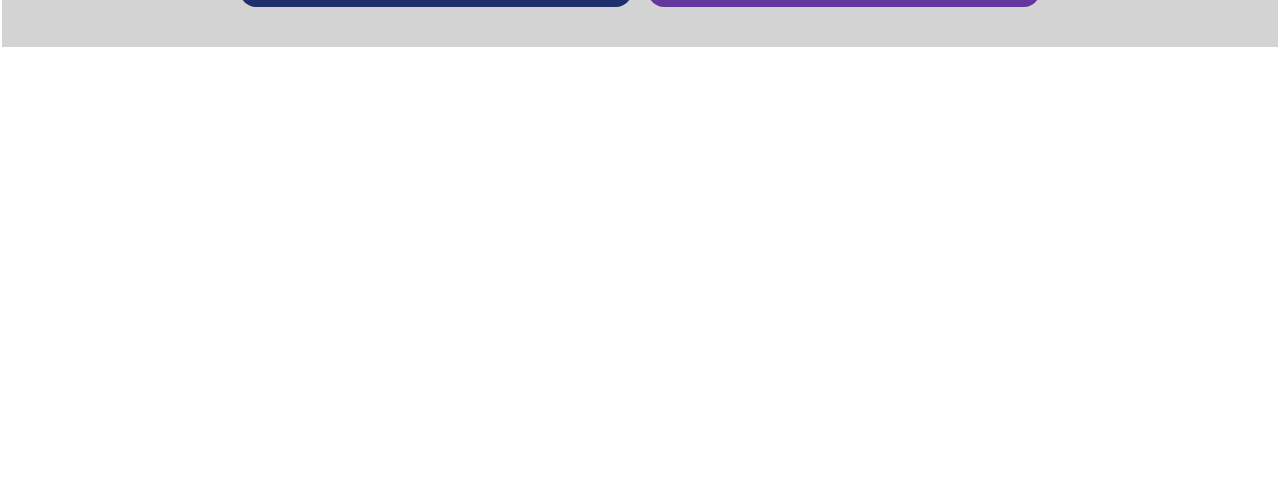
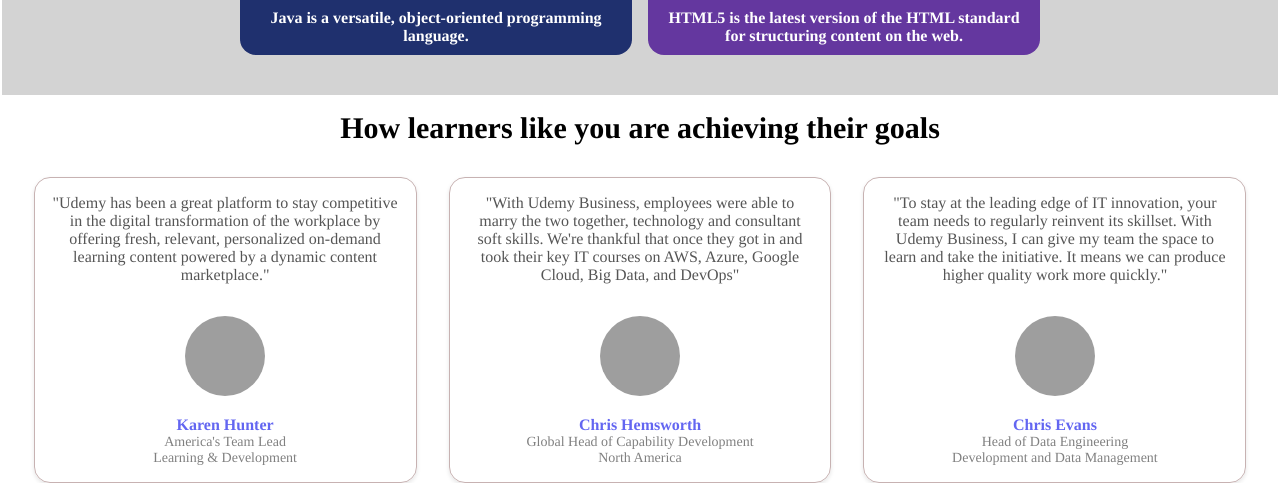
Before and after one commit to Anurag1778/stydywithanurag, a plain HTML site: page index.html in a window 1280 px wide. Shown: the part 1484-1967 px from the top of the page. Before the commit the page ends 1531 px from the top, so only its background shows below. Drawn offline with Linux system fonts and the light colour scheme; grey boxes are pictures that could not be loaded.

Commit message:
testimonial section completed successfully

```diff
--- a/index.html
+++ b/index.html
@@ -100,7 +100,7 @@
       <div class="feature-content">
         <div class="main-info">
           <h2 class="main-title">Our competitive advantage</h2>
-          <p class="main-description " >
+          <p class="main-description">
             Choose from over 210,000 online video courses with new additions
             published every month
           </p>
@@ -108,7 +108,7 @@
         <div class="feature-grid">
           <div class="feature-card">
             <div class="icons-container">
-              <img src="./images/react.svg" alt="">
+              <img src="./images/react.svg" alt="" />
             </div>
             <div class="feature-info">
               <div class="feature-title">React</div>
@@ -120,43 +120,46 @@
 
           <div class="feature-card">
             <div class="icons-container">
-              <img src="./images/css3-alt.svg" alt="">
+              <img src="./images/css3-alt.svg" alt="" />
             </div>
             <div class="feature-info">
               <div class="feature-title">CSS3</div>
               <div class="feature-description">
-                CSS3 is the latest evolution of the Cascading Style Sheets language.
+                CSS3 is the latest evolution of the Cascading Style Sheets
+                language.
               </div>
             </div>
           </div>
 
           <div class="feature-card">
             <div class="icons-container">
-              <img src="./images/node.svg" alt="" class="feature-svg">
+              <img src="./images/node.svg" alt="" class="feature-svg" />
             </div>
             <div class="feature-info">
               <div class="feature-title">Node.js</div>
               <div class="feature-description">
-                Node.js is a JavaScript runtime built on Chrome's V8 JavaScript engine.
+                Node.js is a JavaScript runtime built on Chrome's V8 JavaScript
+                engine.
               </div>
             </div>
           </div>
 
           <div class="feature-card">
             <div class="icons-container">
-              <img src="./images/js.svg" alt="" class="feature-svg">
+              <img src="./images/js.svg" alt="" class="feature-svg" />
             </div>
             <div class="feature-info">
               <div class="feature-title">JavaScript</div>
               <div class="feature-description">
-                JavaScript is a programming language that enables interactive web pages.
+                JavaScript is a programming language that enables interactive
+                web pages.
               </div>
             </div>
           </div>
 
           <div class="feature-card">
             <div class="icons-container">
-              <img src="./images/java.svg" alt="" class="feature-svg">
+              <img src="./images/java.svg" alt="" class="feature-svg" />
             </div>
             <div class="feature-info">
               <div class="feature-title">Java</div>
@@ -168,18 +171,99 @@
 
           <div class="feature-card">
             <div class="icons-container">
-              <img src="./images/html5.svg" alt="">
+              <img src="./images/html5.svg" alt="" />
             </div>
             <div class="feature-info">
               <div class="feature-title">HTML5</div>
               <div class="feature-description">
-                HTML5 is the latest version of the HTML standard for structuring content on the web.
+                HTML5 is the latest version of the HTML standard for structuring
+                content on the web.
               </div>
             </div>
           </div>
-
         </div>
       </div>
     </div>
-      </body>
+
+    <div class="testimonial-container">
+      <div class="testimonial-content">
+        <h2 class="testimonial-title">
+          How learners like you are achieving their goals
+        </h2>
+
+        <div class="testimonial-grid">
+          <div class="testimonial-card">
+            <div class="testimonial-text">
+              "Udemy has been a great platform to stay competitive in the digital
+              transformation of the workplace by offering fresh, relevant,
+              personalized on-demand learning content powered by a dynamic
+              content marketplace."
+            </div>
+
+            <div class="testimonial-avatar">
+              <img
+                src="https://upload.wikimedia.org/wikipedia/commons/thumb/6/67/Photos-Tripti-Dimri-snapped-promoting-Qala-3.jpg/330px-Photos-Tripti-Dimri-snapped-promoting-Qala-3.jpg"
+                alt=""
+              />
+            </div>
+            <div class="testimonial-details">
+              <h3 class="testimonial-name">Karen Hunter</h3>
+              <p class="testimonial-desc">America's Team Lead<br />Learning & Development</p>
+            </div>
+          </div>
+
+          <div class="testimonial-card">
+            <div class="testimonial-text">
+              "With Udemy Business, employees were able to marry the two
+              together, technology and consultant soft skills. We're thankful
+              that once they got in and took their key IT courses on AWS, Azure,
+              Google Cloud, Big Data, and DevOps"
+            </div>
+
+            <div class="testimonial-avatar">
+              <img
+                src="https://upload.wikimedia.org/wikipedia/commons/thumb/e/e8/Chris_Hemsworth_by_Gage_Skidmore_2_%28cropped%29.jpg/330px-Chris_Hemsworth_by_Gage_Skidmore_2_%28cropped%29.jpg"
+                alt=""
+              />
+            </div>
+            <div class="testimonial-details">
+              <h3 class="testimonial-name">Chris Hemsworth</h3>
+              <p class="testimonial-desc">Global Head of Capability Development<br />North America</p>
+            </div>
+          </div>
+
+          <div class="testimonial-card">
+            <div class="testimonial-text">
+              "To stay at the leading edge of IT innovation, your team needs to
+              regularly reinvent its skillset. With Udemy Business, I can give
+              my team the space to learn and take the initiative. It means we
+              can produce higher quality work more quickly."
+            </div>
+
+            <div class="testimonial-avatar">
+              <img
+                src="https://upload.wikimedia.org/wikipedia/commons/thumb/8/8d/ChrisEvans2023.jpg/330px-ChrisEvans2023.jpg"
+                alt=""
+              />
+            </div>
+            <div class="testimonial-details">
+              <h3 class="testimonial-name">Chris Evans</h3>
+              <p class="testimonial-desc">
+                Head of Data Engineering<br />Development and Data Management
+              </p>
+            </div>
+          </div>
+        </div>
+      </div>
+    </div>
+
+
+
+
+
+
+
+
+
+  </body>
 </html>
--- a/style.css
+++ b/style.css
@@ -1,93 +1,79 @@
-@import url('https://fonts.googleapis.com/css2?family=Montserrat:ital,wght@0,100;0,200;0,300;1,300;1,400&family=Roboto:ital,wght@0,100;0,300;0,400;0,500;1,100;1,500&display=swap');
+@import url("https://fonts.googleapis.com/css2?family=Montserrat:ital,wght@0,100;0,200;0,300;1,300;1,400&family=Roboto:ital,wght@0,100;0,300;0,400;0,500;1,100;1,500&display=swap");
 
-
-
-*{
+* {
   margin: 0;
   padding: 0;
-    font-family: 'Robot', Times, serif;
+  font-family: "Robot", Times, serif;
   text-decoration: none;
 }
 
-
-body{
+body {
   height: 10vh;
   text-align: center;
   background-color: #ffffff;
   padding: 0.1rem;
 }
 
-.text{
-    color:#5254f8;
+.text {
+  color: #5254f8;
 }
 
-
-.header-content{
+.header-content {
   display: flex;
   max-width: 1280px;
   margin: 0 auto;
   justify-content: space-between;
   align-items: center;
   padding: 1rem;
-
 }
 
-
-.logo{
+.logo {
   display: flex;
   align-items: center;
   font-style: 2rem;
   font-weight: bold;
   text-decoration: none;
   color: #333333;
-    gap:0.625rem
-
+  gap: 0.625rem;
 }
 
-
-.logo-icon{
+.logo-icon {
   height: 5.875rem;
   width: 1.938rem;
-
 }
 
-
-
-
-.logo-text{
-    font-size:2rem;
+.logo-text {
+  font-size: 2rem;
   font-weight: bold;
 }
 
-
-.nav{
+.nav {
   display: none;
-   gap:1.5rem;
-
+  gap: 1.5rem;
 }
 
-@media screen and (min-width:768px) {
-    .nav{
+@media screen and (min-width: 768px) {
+  .nav {
     display: flex;
   }
 }
 
-.nav-link{
+.nav-link {
   color: #718096;
   font-weight: 600;
   font-size: 1.125rem;
-    transition:color 0.1s;
+  transition: color 0.1s;
 }
 
-.nav-link:hover{
-    color: #5f59F7;
+.nav-link:hover {
+  color: #5f59f7;
 }
 
-.contact-button{
+.contact-button {
   display: none;
   border: none;
   border-radius: 0.375rem;
-    background-color: #6366F1;
+  background-color: #6366f1;
   color: #ffffff;
   transition: all 0.1s;
   padding: 0.75rem 1.5rem;
@@ -95,18 +81,17 @@ body{
   font-weight: 600;
 }
 
-@media screen and (min-width:786px) {
-    .contact-button{
+@media screen and (min-width: 786px) {
+  .contact-button {
     display: block;
   }
 }
 
-
-.contact-button:hover{
+.contact-button:hover {
   background-color: #5254f8;
 }
 
-.menu-button{
+.menu-button {
   display: none;
   border: none;
   border-radius: 0.375rem;
@@ -114,80 +99,74 @@ body{
   font-size: 1rem;
   font-weight: 600;
   padding: 0.5rem 0.5rem;
-
 }
 
-@media screen and (max-width:786px) {
-    .menu-button{
+@media screen and (max-width: 786px) {
+  .menu-button {
     display: block;
-
   }
 }
 
-.menu-icon{
+.menu-icon {
   height: 1.5rem;
   width: 1.5rem;
 }
 
-
-.main-section{
+.main-section {
   width: 1280px;
   display: flex;
-    flex-direction:column;
+  flex-direction: column;
   gap: 2rem;
   padding: 0.6rem;
   align-items: center;
   margin: 0 auto;
 }
 
-.content-left{
+.content-left {
   text-align: center;
   animation: slideFromLeft 1s ease forwards;
 }
 
 @keyframes slideFromLeft {
-    0%{
+  0% {
     opacity: 0;
     transform: translate(-100%);
   }
-    100%{
+  100% {
     opacity: 1;
     transform: translate(0);
   }
-
 }
 
-.section-label{
+.section-label {
   font-size: 1.2rem;
   font-weight: 600;
-    color: #6366F1;
+  color: #6366f1;
 }
 
-.section-title{
+.section-title {
   font-size: 2.3rem;
   padding: 1rem;
   color: #333333;
-
 }
 
-
-.section-description{
+.section-description {
   font-size: 1.13rem;
   color: gray;
 }
 
-
-.button-group{
+.button-group {
   display: flex;
-    gap:2rem;
+  gap: 2rem;
   padding: 1rem;
   margin-top: 1rem;
   align-items: center;
   justify-content: center;
 }
 
-.start-button , .tour-button{
-    text-decoration:none;
+.start-button,
+.tour-button {
+  text-decoration: none;
   border: none;
   color: #ffffff;
   border-radius: 0.375rem;
@@ -195,89 +174,78 @@ body{
   font-weight: 600;
   font-size: 1rem;
   background-color: #5254f8;
-
 }
 
-.tour-button{
+.tour-button {
   background-color: #333333;
   color: #ffffff;
 }
 
-
-.start-button:hover{
-    background-color: #6366F1;
-    transition:all 0.1s;
+.start-button:hover {
+  background-color: #6366f1;
+  transition: all 0.1s;
 }
 
-.tour-button:hover{
+.tour-button:hover {
   background-color: gray;
-    transition:all  0.1s;
+  transition: all 0.1s;
 }
 
-
-.contant-right{
+.contant-right {
   display: flex;
   align-items: center;
   justify-content: center;
 }
 
-
-
-.image-container{
+.image-container {
   border: none;
   border-radius: 1.2rem;
   overflow: hidden;
-    box-shadow: 0px 4px 8px rgba(0,0,0,0.1);
+  box-shadow: 0px 4px 8px rgba(0, 0, 0, 0.1);
   height: 57vh;
 }
 
-
-.section-image{
+.section-image {
   height: 100%;
   width: 100%;
 }
 
-
-
-@media screen and (min-width:768px) {
-    .main-section{
+@media screen and (min-width: 768px) {
+  .main-section {
     display: flex;
     flex-direction: row;
   }
-    .content-left{
+  .content-left {
     max-width: 50%;
     text-align: left;
   }
 
-    .section-title{
+  .section-title {
     padding-left: 0;
   }
 
-    .button-group{
+  .button-group {
     justify-content: start;
     padding-left: 0;
   }
-    .section-label{
+  .section-label {
     font-size: 1rem;
   }
-    .section-title{
+  .section-title {
     font-size: 3.5rem;
   }
-    .image-container{
+  .image-container {
     height: 67vh;
-
   }
 
-    .section-description{
-        font-size:1.1rem;
+  .section-description {
+    font-size: 1.1rem;
     color: #808080;
     width: 80%;
   }
 }
 
-
-
-.company-container{
+.company-container {
   display: flex;
   align-items: center;
   justify-content: center;
@@ -286,11 +254,10 @@ width: 100%;
   animation: slideFromLeft 1s ease forwards;
 }
 
-
-.company-grid{
+.company-grid {
   display: grid;
-grid-template-columns: repeat(2,1fr);
-gap:3rem;
+  grid-template-columns: repeat(2, 1fr);
+  gap: 3rem;
   padding: 1rem;
   border: none;
   border-radius: 0.625rem;
@@ -299,7 +266,7 @@ background-color: lightgrey;
   margin-bottom: 2rem;
   padding: 1.8rem 2rem;
 }
-.company-logo{
+.company-logo {
   font-size: 1rem;
   font-weight: 500;
   color: #808080;
@@ -307,29 +274,24 @@ padding: 1.8rem 2rem;
   gap: 0.5rem;
 }
 
-
-.png-image{
-
-    height:1.56rem;
+.png-image {
+  height: 1.56rem;
 }
 
-.logo-txt{
+.logo-txt {
   font-size: 1rem;
-
 }
 
-@media screen and (min-width:640px) {
-    .company-grid{
-        grid-template-columns: repeat(4,1fr);
+@media screen and (min-width: 640px) {
+  .company-grid {
+    grid-template-columns: repeat(4, 1fr);
   }
 
-    .company-title{
+  .company-title {
     font-size: 2.8rem;
     font-weight: bold;
   }
-
 }
-
 
 /*  */
 .feature-container {
@@ -353,23 +315,20 @@ padding: 1.8rem 2rem;
   font-size: 1.5rem;
 }
 
-.main-info
-{
+.main-info {
   display: flex;
   flex-direction: column;
   gap: 1rem;
 }
 
-
-.feature-grid{
+.feature-grid {
   display: grid;
   gap: 1rem;
-grid-template-columns: repeat(2,1fr);
+  grid-template-columns: repeat(2, 1fr);
   margin-top: 1rem;
 }
 
-
-.feature-card{
+.feature-card {
   display: flex;
   flex-direction: column;
   justify-content: center;
@@ -383,10 +342,7 @@ margin-top: 1rem;
   border-radius: 1rem;
 }
 
-
-
-
-.icons-container{
+.icons-container {
   border: none;
   border-radius: 100%;
   height: 25px;
@@ -396,38 +352,114 @@ margin-top: 1rem;
   justify-content: center;
 
   background-color: #ffffff;
-
 }
 
+.feature-info{
+    display: flex;
+    flex-direction: column;
+    gap: 1rem;
+}
 
-.feature-svg{
+.feature-svg {
   width: 1.5rem;
   height: 1.5rem;
 }
 
-
-
-.feature-card:nth-child(1){
+.feature-card:nth-child(1) {
   background-color: #6592fd;
 }
 
-
-.feature-card:nth-child(2){
+.feature-card:nth-child(2) {
   background-color: #f5487f;
 }
 
-.feature-card:nth-child(3){
+.feature-card:nth-child(3) {
   background-color: #8f3b76;
 }
 
-
-.feature-card:nth-child(4){
+.feature-card:nth-child(4) {
   background-color: #553772;
 }
 
-.feature-card:nth-child(5){
+.feature-card:nth-child(5) {
   background-color: #1f306e;
 }
-.feature-card:nth-child(6){
+.feature-card:nth-child(6) {
   background-color: #64379f;
 }
+
+@media screen and (max-width:768px) {
+    .feature-grid{
+        grid-template-columns: repeat(1,1fr);
+
+    }
+}
+
+
+.testimonial-container {
+  background-color: #ffffff;
+  padding: 0 2rem;
+  margin: 0 auto;
+  max-width: 1280px;
+}
+
+.testimonial-content {
+  display: flex;
+  flex-direction: column;
+
+  gap: 2rem;
+}
+
+.testimonial-title {
+  font-size: 1.875rem;
+  font-weight: bold;
+  margin-top: 1rem;
+}
+
+.testimonial-grid {
+  display: grid;
+  grid-template-columns: repeat(auto-fill, minmax(300px, 1fr));
+  grid-gap: 2rem;
+}
+
+.testimonial-card{
+  display: flex;
+  flex-direction: column;
+  border: 1px solid rgb(199, 178, 178);
+  border-radius: 1rem;
+  box-shadow: 0 2px 4px rgba(0, 0, 0, 0.1);
+  padding: 1rem;
+  gap: 1rem;
+  transition: transform 0.3s ease , box-shadow 0.3s ease;
+}
+
+
+.testimonial-card:hover{
+  transform: scale(1.05);
+  box-shadow: 0 4px 8px rgba(0, 0, 0, 0.2);
+  border: 1px solid #1f306e;
+}
+
+
+.testimonial-avatar img{
+ height: 5rem;
+ width: 5rem;
+  border-radius: 50%;
+  margin-top: 1rem;
+}
+
+.testimonial-text{
+  font: size 0.875rem;
+  color:#555555;
+}
+
+.testimonial-name{
+font-size: 1rem;
+color: #6366f1;
+}
+
+
+.testimonial-desc{
+font-size: 0.875rem;
+color: gray;
+}
```
Lines whose indentation alone changed are shown as unchanged.
